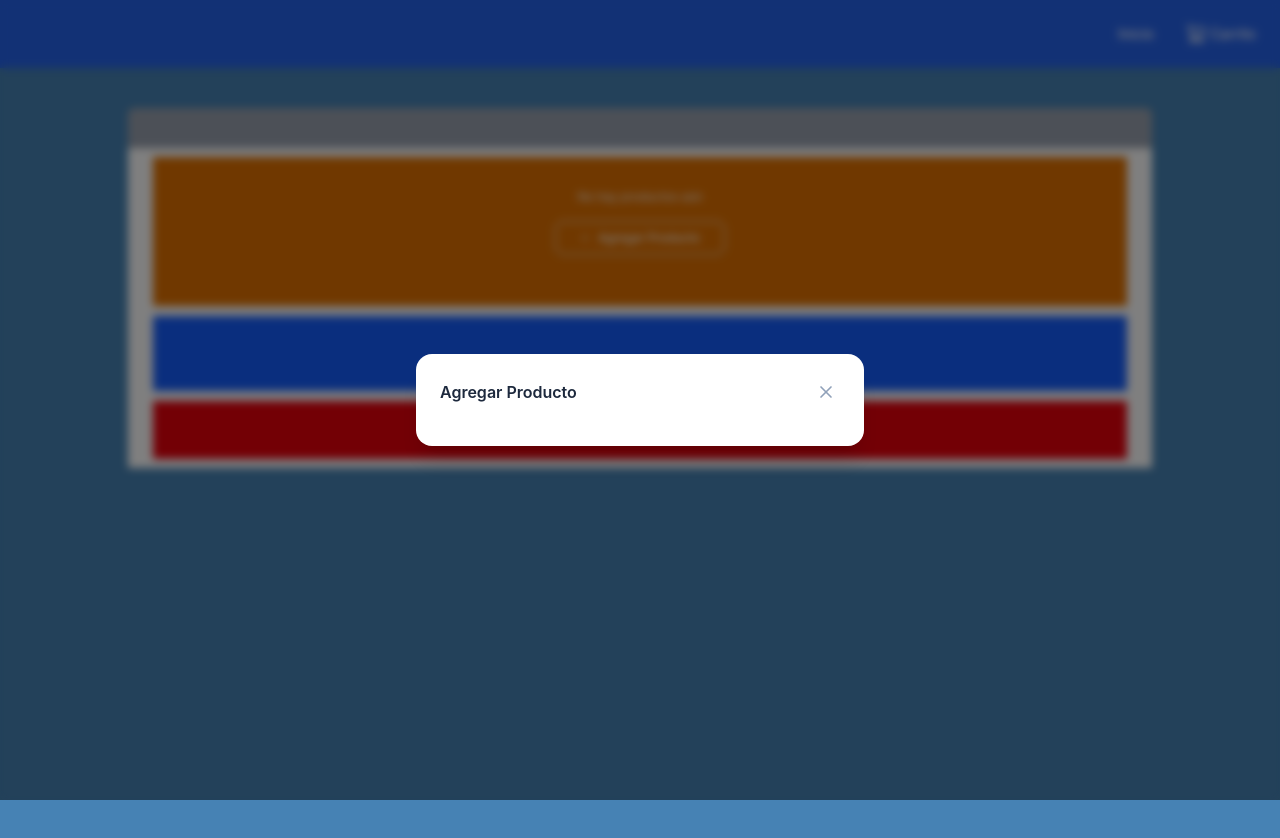
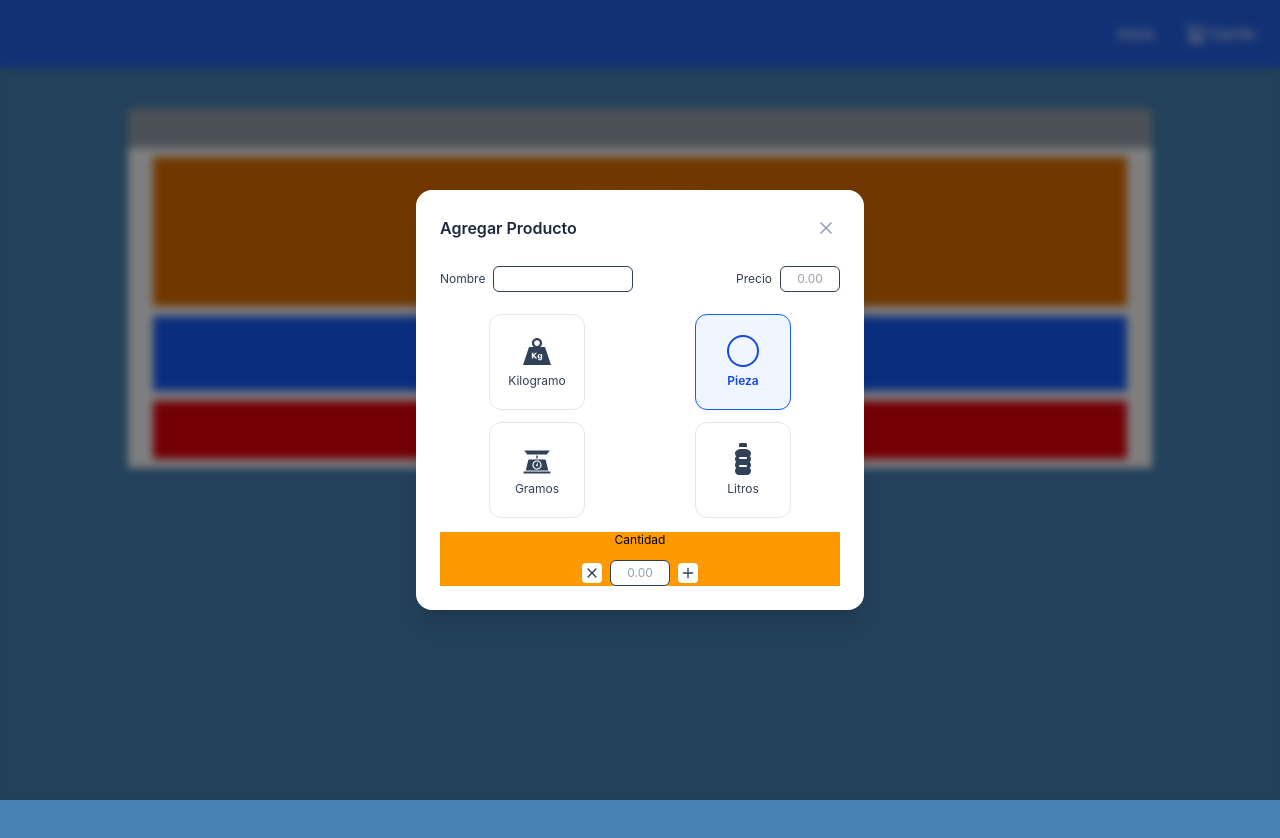
Before and after one commit to gabrielCazz22/superCash, a React (Vite) app: page /Shopping in a window 1280 px wide. Both pictures are taken after a click on the button "Agregar Producto". Shown: the top 838 px of the page. Built offline with nearby package versions, Linux system fonts and the light colour scheme.

Commit message:
refactor(AddModalProduct): se agrego interactividad y hover a cada recuadro de la unidad de medida

```diff
--- a/src/components/modals/AddProductModal.tsx
+++ b/src/components/modals/AddProductModal.tsx
@@ -1,5 +1,15 @@
 import type React from "react";
-import { X } from "lucide-react";
+import { Milk, PlusIcon, X } from "lucide-react";
+import { useState } from "react";
+import type {
+    Producto,
+    UnidadMedida
+} from "../../types";
+import { FaWeightHanging } from "react-icons/fa";
+import { FaBottleWater } from "react-icons/fa6";
+import { BsCircle } from "react-icons/bs";
+import { GiWeight } from "react-icons/gi";
+import { GiKitchenScale } from "react-icons/gi";
 
 const sizeStyles = {
     sm: "max-w-sm",
@@ -12,6 +22,7 @@ const sizeStyles = {
 interface ModalProps {
     isOpen: boolean;
     onClose: () => void;
+    onAddProduct?: (producto: Producto) => void;
     children?: React.ReactNode;
     title?: string;
     size?: "sm" | "md" | "lg" | "xl" | "full";
@@ -19,12 +30,21 @@ interface ModalProps {
 }
 
 export default function AddProductModal({
+
     isOpen,
     onClose,
+    onAddProduct,
     children,
     size = "md",
     className = ""
 }: ModalProps) {
+
+    const [nombre, setNombre] = useState<string>("");
+    const [precio, setPrecio] = useState<number>(1);
+    const [cantidad, setCantidad] = useState<number>(1);
+    const [unidad, setUnidad] = useState<UnidadMedida>("pz")
+
+
     if (!isOpen) return null;
 
     return (
@@ -42,7 +62,90 @@ export default function AddProductModal({
                 </div>
 
                 <div className="w-full">
-                    {children}
+                    <form className="w-full h-auto flex flex-wrap flex-col gap-3.5">
+
+                        <div className="w-full flex items-center py-2 gap-1.5 text-center text-xs justify-between ">
+
+                            <label className="flex items-center gap-2 text-slate-700">
+                                Nombre
+                                <input type="text" className="w-35 py-1 text-center border bg-white rounded-md" />
+                            </label>
+
+                            <label className="flex items-center gap-2 text-slate-700">
+                                Precio
+                                <input type="text" className="w-15 py-1 text-center border bg-white rounded-md" placeholder="0.00" />
+                            </label>
+
+                        </div>
+
+                        {/* Botones para las unidades de medida */}
+                        <div className="grid grid-cols-2 gap-3 w-full justify-items-center">
+                            <button
+                                type="button"
+                                onClick={() => setUnidad("kg")}
+                                className={`w-24 h-24 border rounded-xl flex flex-col justify-center items-center text-xs gap-1.5 cursor-pointer transition-all ${
+                                    unidad === "kg"
+                                        ? "border-blue-600 bg-blue-50 text-blue-700 font-semibold shadow-xs"
+                                        : "border-slate-200 hover:border-slate-300 hover:bg-slate-50 text-slate-700"
+                                }`}
+                            >
+                                <GiWeight size={32} />
+                                <span>Kilogramo</span>
+                            </button>
+
+                            <button
+                                type="button"
+                                onClick={() => setUnidad("pz")}
+                                className={`w-24 h-24 border rounded-xl flex flex-col justify-center items-center text-xs gap-1.5 cursor-pointer transition-all ${
+                                    unidad === "pz"
+                                        ? "border-blue-600 bg-blue-50 text-blue-700 font-semibold shadow-xs"
+                                        : "border-slate-200 hover:border-slate-300 hover:bg-slate-50 text-slate-700"
+                                }`}
+                            >
+                                <BsCircle size={32} />
+                                <span>Pieza</span>
+                            </button>
+
+                            <button
+                                type="button"
+                                onClick={() => setUnidad("g")}
+                                className={`w-24 h-24 border rounded-xl flex flex-col justify-center items-center text-xs gap-1.5 cursor-pointer transition-all ${
+                                    unidad === "g"
+                                        ? "border-blue-600 bg-blue-50 text-blue-700 font-semibold shadow-xs"
+                                        : "border-slate-200 hover:border-slate-300 hover:bg-slate-50 text-slate-700"
+                                }`}
+                            >
+                                <GiKitchenScale size={32} />
+                                <span>Gramos</span>
+                            </button>
+
+                            <button
+                                type="button"
+                                onClick={() => setUnidad("l")}
+                                className={`w-24 h-24 border rounded-xl flex flex-col justify-center items-center text-xs gap-1.5 cursor-pointer transition-all ${
+                                    unidad === "l"
+                                        ? "border-blue-600 bg-blue-50 text-blue-700 font-semibold shadow-xs"
+                                        : "border-slate-200 hover:border-slate-300 hover:bg-slate-50 text-slate-700"
+                                }`}
+                            >
+                                <FaBottleWater size={32} />
+                                <span>Litros</span>
+                            </button>
+                        </div>
+
+                        <div className="w-full h-auto flex flex-col flex-wrap bg-amber-500 text-xs text-center justify-between gap-3">
+                            Cantidad
+                            <label className="flex items-center gap-2 text-slate-700 justify-center">
+
+
+                                <div className="w-5 h-5 bg-white flex items-center justify-center rounded"> <X size={16} /></div>
+                                <input type="text" className="w-15 py-1 text-center border bg-white rounded-md" placeholder="0.00" />
+                                <div className="w-5 h-5 bg-white flex items-center justify-center rounded"><PlusIcon size={16} /></div>
+                            </label>
+                        </div>
+
+
+                    </form>
                 </div>
 
             </div>
--- a/src/pages/Shopping.tsx
+++ b/src/pages/Shopping.tsx
@@ -7,6 +7,7 @@ import { Plus } from "lucide-react"
 
 export default function Shopping() {
     const [isModalOpen, setIsModalOpen] = useState(false);
+
 
     const {
         productos,
@@ -62,6 +63,7 @@ export default function Shopping() {
             <AddProductModal
                 isOpen={isModalOpen}
                 onClose={() => setIsModalOpen(false)}
+                onAddProduct={nuevoProducto}
             />
         </>
 
```
